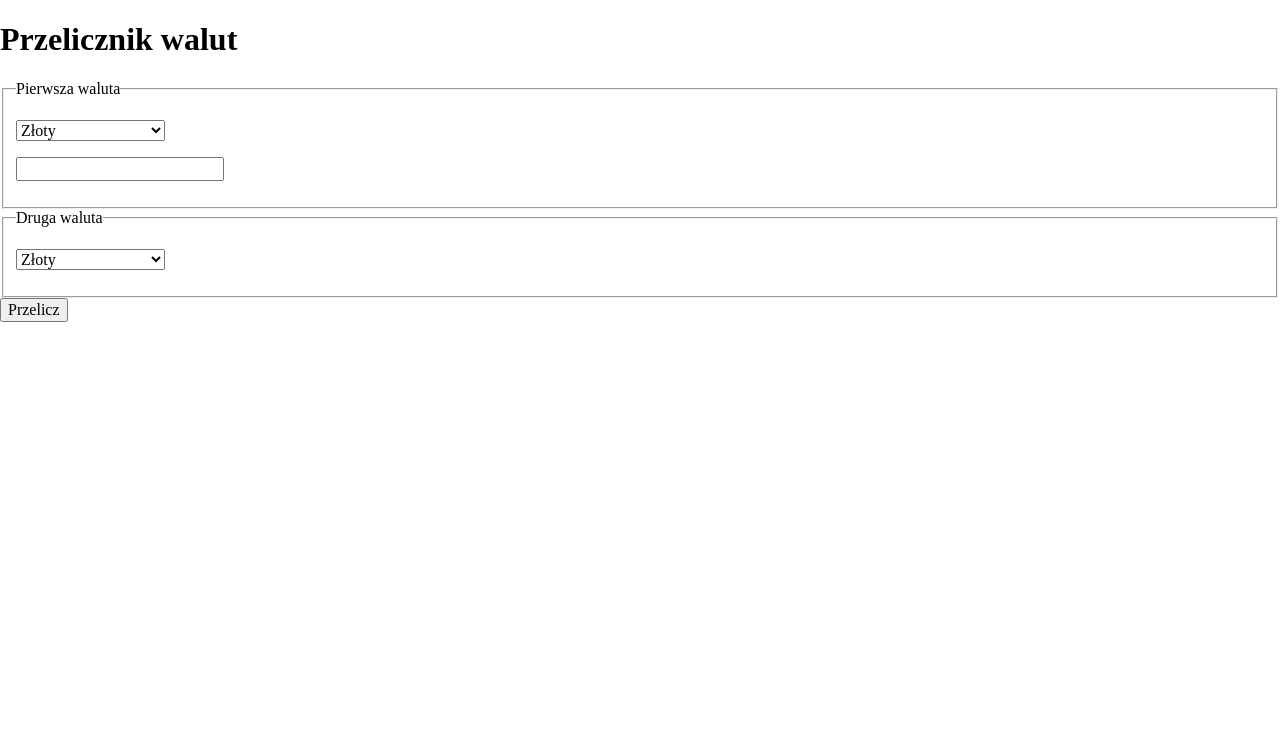
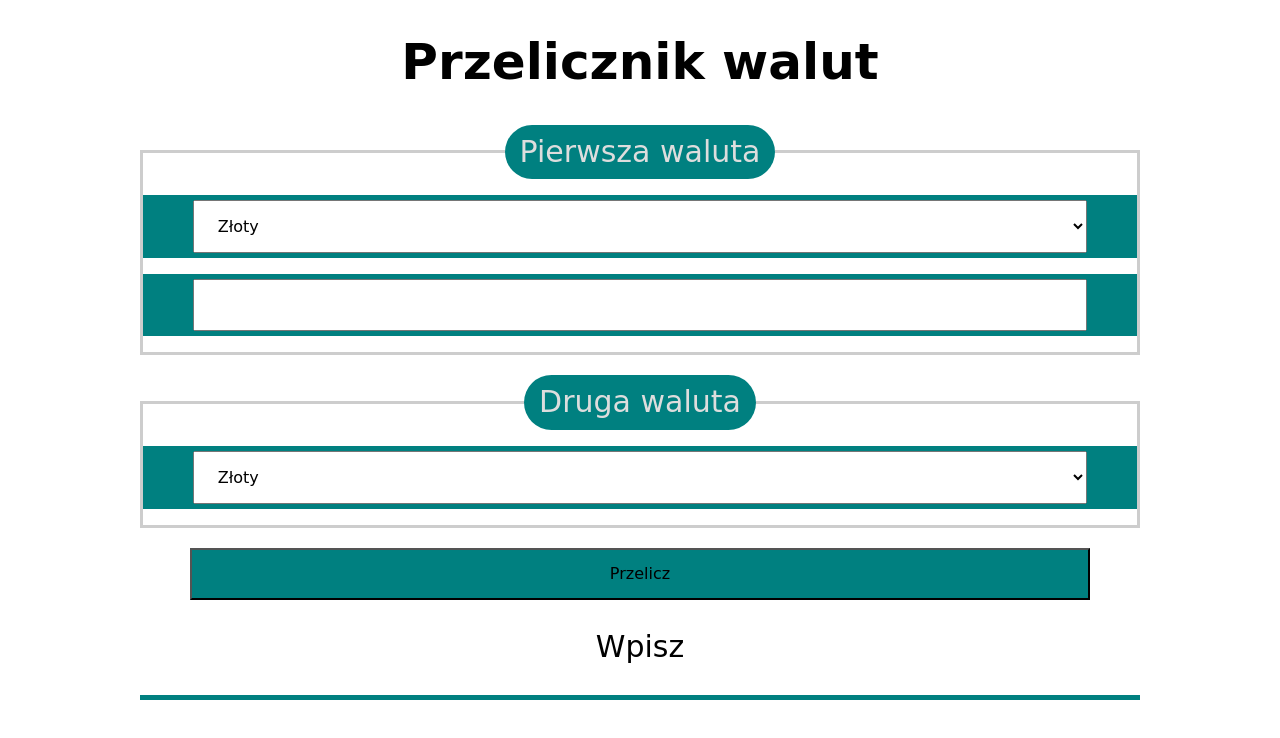
Before and after one commit to Wojciech9142/currency-converter, a plain HTML site: page index.html in a window 1280 px wide. Drawn offline with nearby package versions, Linux system fonts and the light colour scheme; a web font is replaced by a local one.

Commit message:
added alls

```diff
--- a/css/main.css
+++ b/css/main.css
@@ -0,0 +1,80 @@
+*{
+    box-sizing: border-box;
+    font-family: 'MuseoModerno', cursive;
+}
+
+.banner{
+    width: 100%;
+    max-width: 100%;
+    text-align: center;
+}
+
+.banner__header{
+    font-size: 50px;
+}
+
+.calculator{
+    max-width: 100%;
+    text-align: center;
+}
+
+.container{
+    width: 1000px;
+    max-width: 100%;
+    margin: 0 auto;
+}
+
+.calculator__fieldset{
+    border: 3px solid #cdcdcd;
+    box-sizing: border-box;
+    padding: 0;
+    margin: 0 auto;
+    margin-bottom: 20px;
+    max-width: 100%;
+}
+
+.calculator__field{
+    max-width: 100%;
+    background-color: teal;
+    text-align: center;
+}
+
+.calculator__legendName{
+    font-size: 30px;
+    margin: 0 auto;
+    padding: 10px 15px;
+    background-color: teal;
+    color: #ddd;
+    border-radius: 30px;
+    text-align: center;
+}
+
+.calculator__input{
+    width: 90%;
+    padding: 15px 20px;
+    margin: 5px auto;
+}
+
+.calculator__submit{
+    background-color: hsl(180, 100%, 25%);
+    margin: 0 auto;
+}
+
+.calculator__submit:hover{
+    background-color: hsl(180, 100%, 30%);
+}
+
+.calculator__submit:focus{
+    background-color: hsl(180, 100%, 35%);
+}
+
+.final{
+    padding: 30px;
+    font-size: 30px;
+    text-align: center;
+    border-bottom: 5px solid teal;
+}
+
+.information{
+    text-align: center;
+}
--- a/index.html
+++ b/index.html
@@ -5,6 +5,7 @@
     <meta charset="UTF-8">
     <meta name="viewport" content="width=device-width, initial-scale=1.0">
     <title>Kantor by Wolak Wojciech</title>
+    <link href="https://fonts.googleapis.com/css2?family=MuseoModerno:wght@100;400;700&display=swap" rel="stylesheet">
     <link rel="stylesheet" href="https://necolas.github.io/normalize.css/8.0.1/normalize.css">
     <link rel="stylesheet" href="css/main.css">
     <script defer src="js/calculator.js"></script>
@@ -17,25 +18,25 @@
     <main class="container">
         <form action="#" class="calculator">
 
-            <fieldset class="firstCurrency">
-                <legend class="fistCurrency--legendName">Pierwsza waluta</legend>
-                <p>
-                    <select name="" id="" class="firstCurrency--name">
+            <fieldset class="calculator__fieldset calculator__firstCurrency">
+                <legend class="calculator__legendName">Pierwsza waluta</legend>
+                <p class="calculator__field">
+                    <select class="calculator__input calculator__firstCurrency--name">
                         <option value="pln">Złoty</option>
                         <option value="usd">Dolar Amerykański</option>
                         <option value="euro">Euro</option>
                         <option value="psd">Funt</option>
                     </select>
                 </p>
-                <p>
-                    <input type="number" class="firstCurrency--value">
+                <p class="calculator__field">
+                    <input type="number" class="calculator__input calculator__firstCurrency--value" required>
                 </p>
             </fieldset>
 
-            <fieldset class="secondCurrency">
-                <legend class="secondCurrency--legendName">Druga waluta</legend>
-                <p>
-                    <select name="" id="" class="secondCurrency--name">
+            <fieldset class="calculator__fieldset calculator__secondCurrency">
+                <legend class="calculator__legendName">Druga waluta</legend>
+                <p class="calculator__field">
+                    <select class="calculator__input calculator__secondCurrency--name">
                         <option value="pln">Złoty</option>
                         <option value="usd">Dolar Amerykański</option>
                         <option value="euro">Euro</option>
@@ -44,10 +45,10 @@
                 </p>
             </fieldset>
 
-            <button class="calculator__submit">Przelicz</button>
+            <button class="calculator__input calculator__submit">Przelicz</button>
         </form>
 
-        <div class="final"></div>
+        <div class="final">Wpisz </div>
         <p class="information"></p>
     </main>
 </body>
--- a/js/calculator.js
+++ b/js/calculator.js
@@ -3,9 +3,9 @@ let formElement = document.querySelector(".calculator");
 formElement.addEventListener("submit", (event) => {
     event.defaultPrevented;
 
-    let firstCurrencyName = document.querySelector(".firstCurrency--name").value;
-    let firstCurrencyValue = +document.querySelector(".firstCurrency--value").value;
-    let secondCurrencyName = document.querySelector(".secondCurrency--name").value;
+    let firstCurrencyName = document.querySelector(".calculator__firstCurrency--name").value;
+    let firstCurrencyValue = +document.querySelector(".calculator__firstCurrency--value").value;
+    let secondCurrencyName = document.querySelector(".calculator__secondCurrency--name").value;
 
     console.log(firstCurrencyName);
     console.log(firstCurrencyValue);
```
